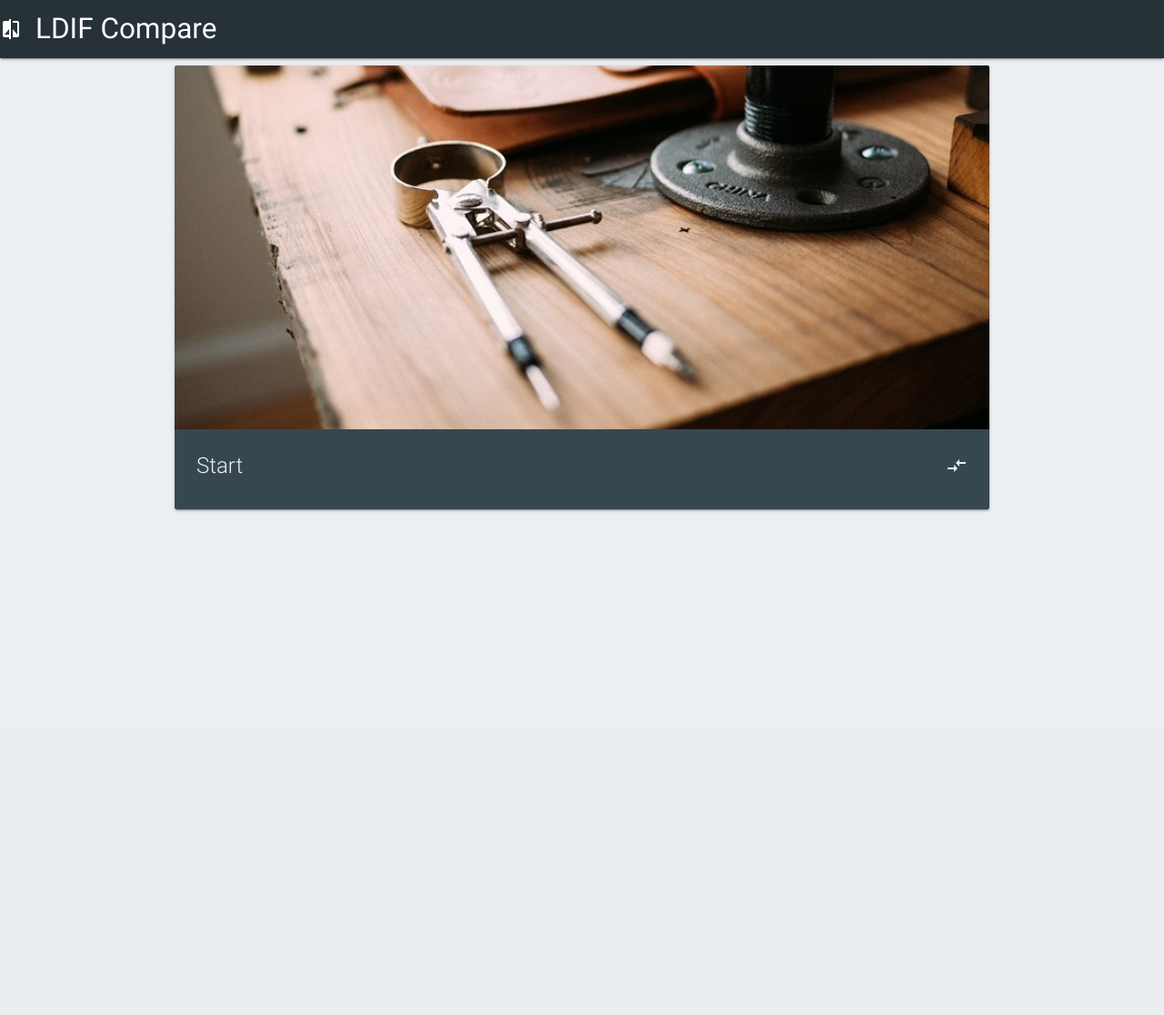
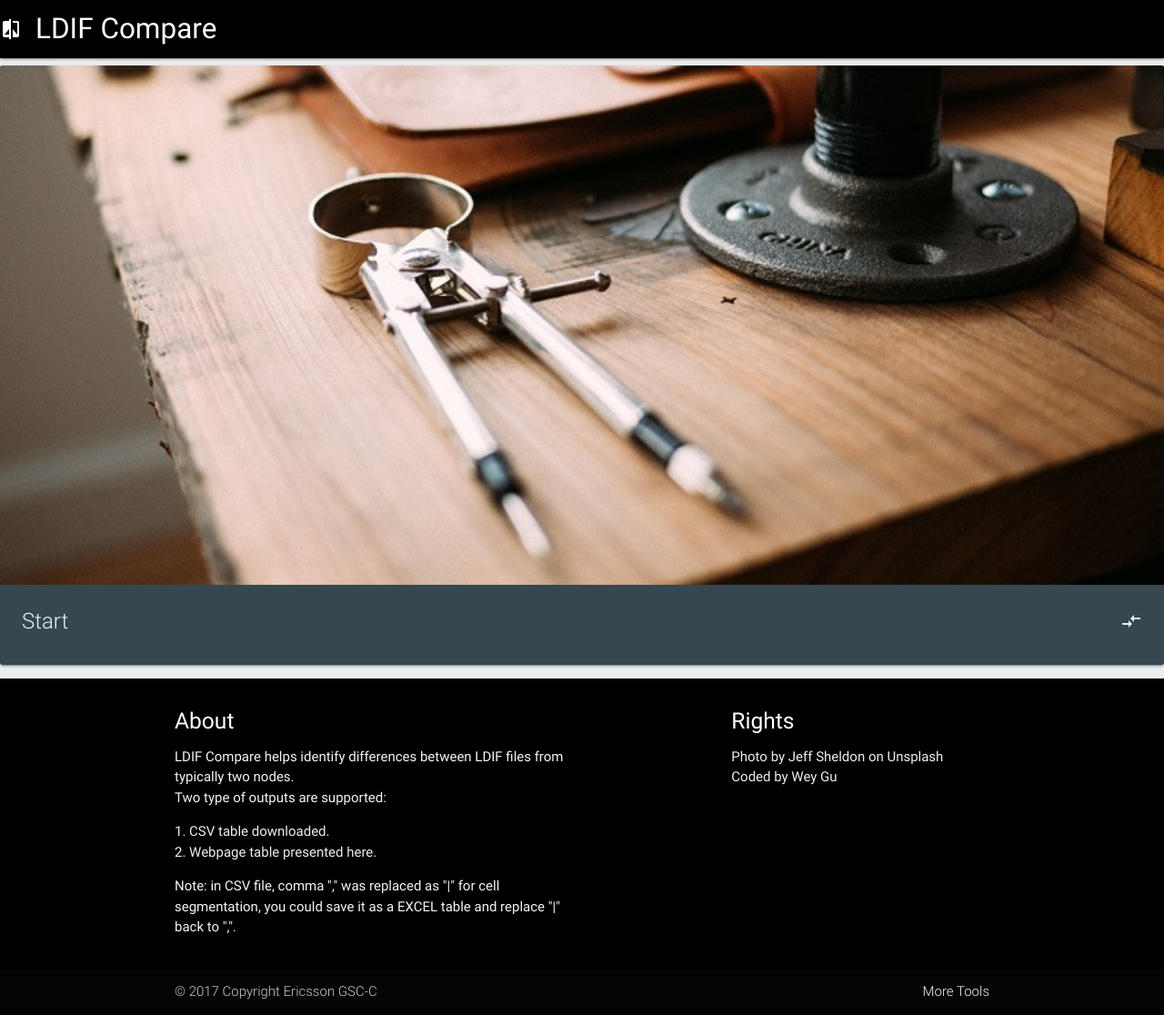
Before and after one commit to littlewey/ldif-compare, a Flask app: page / in a window 1280 px wide. Shown: the whole page at 91% size. Before the commit the page ends 563 px from the top, so only its background shows below. Run offline with Flask 2, Linux system fonts and the light colour scheme; some libraries are stand-ins or nearby versions.

Commit message:
milestone, web gui flask part finished

```diff
--- a/flaskHandler/app.py
+++ b/flaskHandler/app.py
@@ -1,6 +1,7 @@
 #!env/bin/python
 
-from flask import Flask, render_template , url_for , request
+from flask import Flask, render_template , url_for , request , make_response
+from werkzeug.utils import secure_filename
 from handler import ldifCompareHandler
 app = Flask(__name__)
 
@@ -14,6 +15,12 @@ def compare():
     aFile = request.files['aFile']
     bFile = request.files['bFile']
     #return ldifCompareHandler(aFile,bFile)
-    return render_template("result.html",
-                           items = ldifCompareHandler(aFile,bFile)
-                           )
+    if len(request.form.getlist('ifCSV_Format')) == 1 :
+        response = make_response(ldifCompareHandler(aFile,bFile)["csv"])
+        response.headers['Content-type'] = 'text/txt'
+        response.headers['Content-Disposition'] = "attachment;filename=LDIF_compare_result.csv"
+    else:
+        response = render_template("result.html",
+                               items = ldifCompareHandler(aFile,bFile)["table"]
+                               )
+    return response
--- a/flaskHandler/handler.py
+++ b/flaskHandler/handler.py
@@ -84,7 +84,7 @@ def ldifCompareHandler(aFile,bFile):
     '''
     Build CSV file Header, which is actually the first line
     '''
-    outputCSV =                     "result"     + "," + "dn"                  + "," + "first File"            + "," + "second File"
+    outputCSV = "result" + "," + "dn without nodename" + "," + "Value in 1st File" + "," + "Value in 2nd File"
 
     '''
     Build items = [] for render table
@@ -118,4 +118,5 @@ def ldifCompareHandler(aFile,bFile):
         outputFileP.write(outputCSV)
     TEST END
     '''
-    return items
+    output = {"table":items , "csv":outputCSV}
+    return output
--- a/flaskHandler/templates/base.html
+++ b/flaskHandler/templates/base.html
@@ -11,13 +11,15 @@
   <body class="blue-grey lighten-5">
 
   <nav>
-    <div class="nav-wrapper blue-grey darken-4">
+    <div class="nav-wrapper black ">
       <a href="/" class="brand-logo left"><i class="material-icons">compare</i>LDIF Compare</a>
     </div>
   </nav>
 
   {% block content %}{% endblock %}
 
+{% include 'footer.html' %}
+
     <!--Import jQuery before materialize.js-->
     <script type="text/javascript" src="https://code.jquery.com/jquery-3.2.1.min.js"></script>
     <script type="text/javascript" src="static/js/materialize.min.js"></script>
--- /dev/null
+++ b/flaskHandler/templates/footer.html
@@ -0,0 +1,37 @@
+<footer class="page-footer black">
+  <div class="container">
+    <div class="row">
+      <div class="col l6 s12">
+        <h5 class="white-text">About</h5>
+        <p>
+          <span class="grey-text text-lighten-4">
+          LDIF Compare helps identify differences between LDIF files from typically two nodes. <br>
+          Two type of outputs are supported:
+          </span>
+          <ul>
+            <li ><span class="grey-text text-lighten-3" >1. CSV table downloaded.</span></li>
+            <li ><span class="grey-text text-lighten-3" >2. Webpage table presented here.</span></li>
+          </ul>
+
+          <span class="grey-text text-lighten-4">
+          Note: in CSV file, comma "," was replaced as "|" for cell segmentation, you could save it as a EXCEL table and replace "|" back to ",".
+          </span>
+
+        </p>
+      </div>
+      <div class="col l4 offset-l2 s12">
+        <h5 class="white-text">Rights</h5>
+        <ul>
+          <li><a class="grey-text text-lighten-3" href="https://unsplash.com/photos/8z2Q6XWLYa4?utm_source=unsplash&utm_medium=referral&utm_content=creditCopyText">Photo by Jeff Sheldon on Unsplash</a></li>
+          <li><a class="grey-text text-lighten-3" href="https://github.com/littlewey/ldif-compare">Coded by Wey Gu</a></li>
+        </ul>
+      </div>
+    </div>
+  </div>
+  <div class="footer-copyright">
+    <div class="container">
+    © 2017 Copyright Ericsson GSC-C
+    <a class="grey-text text-lighten-4 right" href="http://tool.swdp.me/">More Tools</a>
+    </div>
+  </div>
+</footer>
--- a/flaskHandler/templates/tool.html
+++ b/flaskHandler/templates/tool.html
@@ -1,5 +1,5 @@
 
-<div class="container">
+<!-- <div class="container"> -->
     <div class="card hoverable">
       <div class="card-image waves-effect waves-block waves-light">
         <img class="activator" src="static/images/jeff-sheldon-3220-20percentage.jpg?removeCacheAttemptTime=3">
@@ -55,4 +55,4 @@
 
       </div>
     </div>
-</div>
+<!-- </div> -->
```
